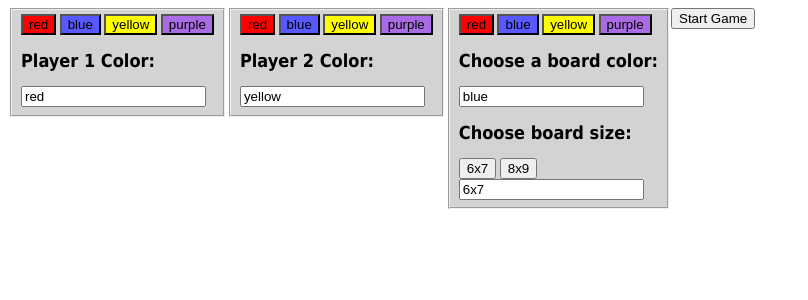
After one commit to julietaMendez/CSCI-130-Connect-4, a PHP site: page /CSCI-130-Connect-4/game_options_copy.html in a window 1280 px wide. The commit adds this page. Shown: the top 300 px of the page, without its empty margins (0-808 px from the left). Run offline with PHP 8.4, Linux system fonts and the light colour scheme.

Commit message:
made a revised copy of the game options screen that utilizes post method to send data from the form

```diff
--- a/chip.css
+++ b/chip.css
@@ -1,6 +1,13 @@
 html {
   font: normal 12px Tahoma, Verdana, Arial, sans-serif;
 }
+
+.options fieldset{
+  width:auto;
+  float:left;
+  background-color: lightgray;
+}
+
 
 .chip1 {
   width: 50px;
@@ -9,6 +16,10 @@ html {
   border-radius: 50px;
   margin: auto;
   box-shadow: 3px 3px rgb(0, 0, 0);
+}
+
+.darken{
+  background-color: rgb(0, 0, 0,.2);
 }
 
 .chip0 {
--- a/create_table.js
+++ b/create_table.js
@@ -3,8 +3,8 @@ var tbl = document.getElementById("connect_4_table");
 var colArr = createColArr(max_col);
 var max_col;
 var max_row;
-var player_color0="red";
-var player_color1="yellow";
+var player1_color="red";
+var player2_color="yellow";
 var board_color="blue";
 var player_id=0;
 var curr_player = document.getElementById("curr_player");
@@ -16,6 +16,7 @@ function createColArr(max_col){
   }
   return arr;
 }
+
 
 function create_tbl(tbl_size) {
   // slice the id to get the board size
@@ -84,47 +85,67 @@ function place_chip(id){
 
     let chip = document.getElementById(space_avail+"_"+curr_col);
     if (player_id==0){
-      str = `<div class='chip${player_id} ${player_color0}'></div>`;
+      str = `<div class='chip${player_id} ${player1_color}'></div>`;
     }
     else{
-      str = `<div class='chip${player_id} ${player_color1}'></div>`;
+      str = `<div class='chip${player_id} ${player2_color}'></div>`;
     }
     console.log(str)
 
     chip.innerHTML = str
     if(player_id==1){
-      curr_player.innerHTML = player_color0;
+      curr_player.innerHTML = player1_color;
     }
     else{
-      curr_player.innerHTML = player_color1;
+      curr_player.innerHTML = player2_color;
     }
 
     player_id==1?player_id=0:player_id=1; //ternary to change players
 }
 
-function set_chip_color_p1(color){
+function set_chip_color_p1(input_color){
   //p1 cannot choose the same color as p2
-  if(player_color1 != color){
+  if(player2_color != input_color){
+    player1_color = input_color;    // keep track
+    p1_color_display = document.getElementById("p1_color"); // get the display
+    p1_color_display.value = input_color;   // set the display
+
+    /*
     let p1 = document.getElementById("p1_color");
-    player_color0=color;
-    p1.innerHTML = player_color0;
+    player1_color=color;
+    p1.value = player1_color;
     let curr_p = document.getElementById("curr_player");
-    curr_p.innerHTML = player_color0;
+    curr_p.innerHTML = player1_color;
+    */
   }
 }
 
-function set_chip_color_p2(color){
+function set_chip_color_p2(input_color){
   //p2 cannot choose the same color as p1
-  if(player_color0 != color){
+  if(player1_color != input_color){
+    player2_color = input_color;    // keep track
+    p2_color_display = document.getElementById("p2_color"); // get the display
+    p2_color_display.value = input_color;   // set the display
+  }
+  /*
+  if(player1_color != color){
     let p2 = document.getElementById("p2_color");
-    player_color1=color;
-    p2.innerHTML = player_color1;
+    player2_color=color;
+    p2.innerHTML = player2_color;
+  }
+  */
+}
+
+function set_board_color(input_color){
+  if (input_color != player1_color && input_color != player2_color){
+    let board_color_display = document.getElementById("board_color");
+    board_color_display.value=input_color;
   }
 }
 
-function set_board_color(color){
-  if(color != "blue"){
-    let display_board_color = document.getElementById("board_color");
-    display_board_color.innerText=color;
-  }console.log(color);
+function set_tbl_size(input_tbl_size, display){
+  max_col = input_tbl_size.slice(5);
+  max_row = input_tbl_size.slice(3,4);
+  let board_size_display = document.getElementById("board_size");
+  board_size_display.value=display;
 }
--- /dev/null
+++ b/game_options_copy.html
@@ -0,0 +1,43 @@
+<!-- The players will choose their board size and chip colors here, then navigate to the board game page -->
+<!DOCTYPE html>
+<html>
+    <head>
+        <link rel="stylesheet" href="chip.css">
+    </head>
+    <body>
+
+        <form class="options" width="100%" action="create_game.php" method="POST">
+            <fieldset>
+                <input type=button class="red" id="p1_red" value="red" onclick="set_chip_color_p1(this.value)">
+                <input type=button class="blue" id="p1_blue" value="blue" onclick="set_chip_color_p1(this.value)">
+                <input type=button class="yellow" id="p1_yellow" value="yellow" onclick="set_chip_color_p1(this.value)">
+                <input type=button class="purple" id="p1_purple" value="purple" onclick="set_chip_color_p1(this.value)">
+                <h2>Player 1 Color: </h2>
+                <input type="text" id="p1_color" name="p1_color" value="red" >
+            </fieldset>
+            <fieldset>
+                <input type=button class="red" id="p2_red" value="red" onclick="set_chip_color_p2(this.value)">
+                <input type=button class="blue" id="p2_blue" value="blue" onclick="set_chip_color_p2(this.value)">
+                <input type=button class="yellow" id="p2_yellow" value="yellow" onclick="set_chip_color_p2(this.value)">
+                <input type=button class="purple" id="p2_purple" value="purple" onclick="set_chip_color_p2(this.value)">
+                <h2>Player 2 Color: </h2>
+                <input type="text" id="p2_color" name="p2_color" value="yellow" >
+            </fieldset>
+            <fieldset>
+                <input type=button class="red" id="board_red" value="red" onclick="set_board_color(this.value)">
+                <input type=button class="blue" id="board_blue" value="blue" onclick="set_board_color(this.value)">
+                <input type=button class="yellow" id="board_yellow" value="yellow" onclick="set_board_color(this.value)">
+                <input type=button class="purple" id="board_purple" value="purple" onclick="set_board_color(this.value)">
+                <h2>Choose a board color: </h2>
+                <input type="text" id="board_color" name="board_color" value="blue" >
+                <h2>Choose board size: </h2>
+                <input type="button" id="tbl6_7" value="6x7" onclick="set_tbl_size(this.id, this.value)">
+                <input type="button" id="tbl8_9" value="8x9" onclick="set_tbl_size(this.id, this.value)"><br>
+                <input type="text" id="board_size" name="board_size" value="6x7">
+            </fieldset>
+            <input type="submit" value="Start Game" id="start_btn">
+        </form>
+
+        <script src="create_table.js"></script>
+    </body>
+</html>
```
Also changed, not shown: create_game.php (added, +11 -0 lines).
